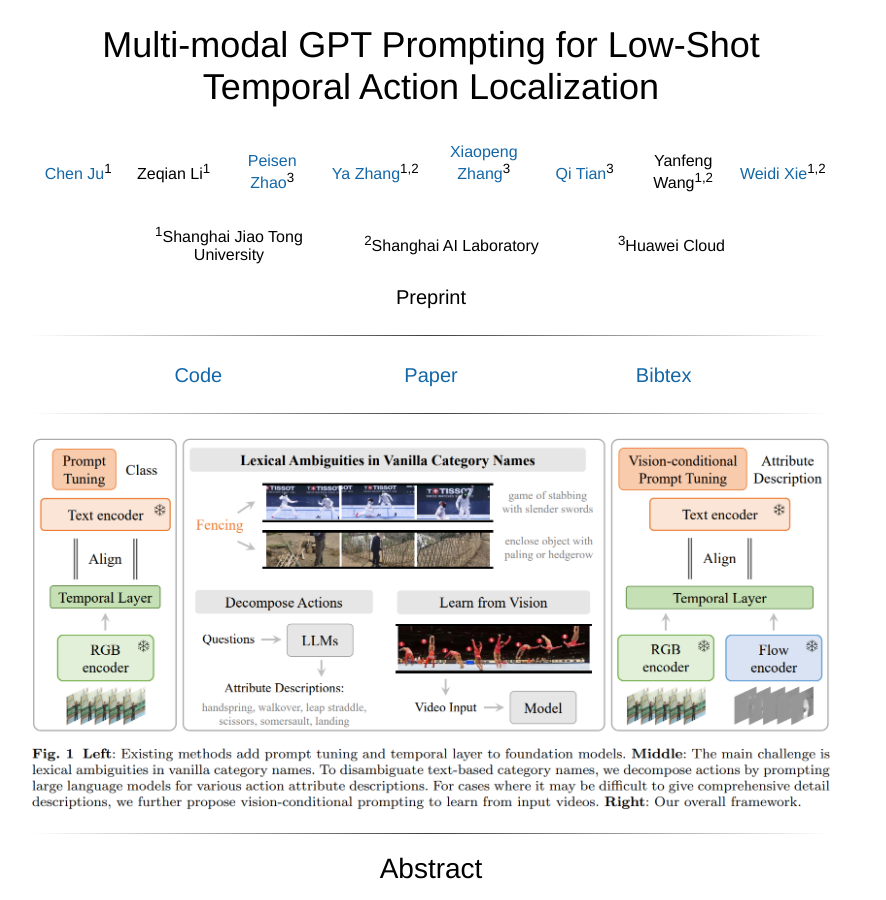
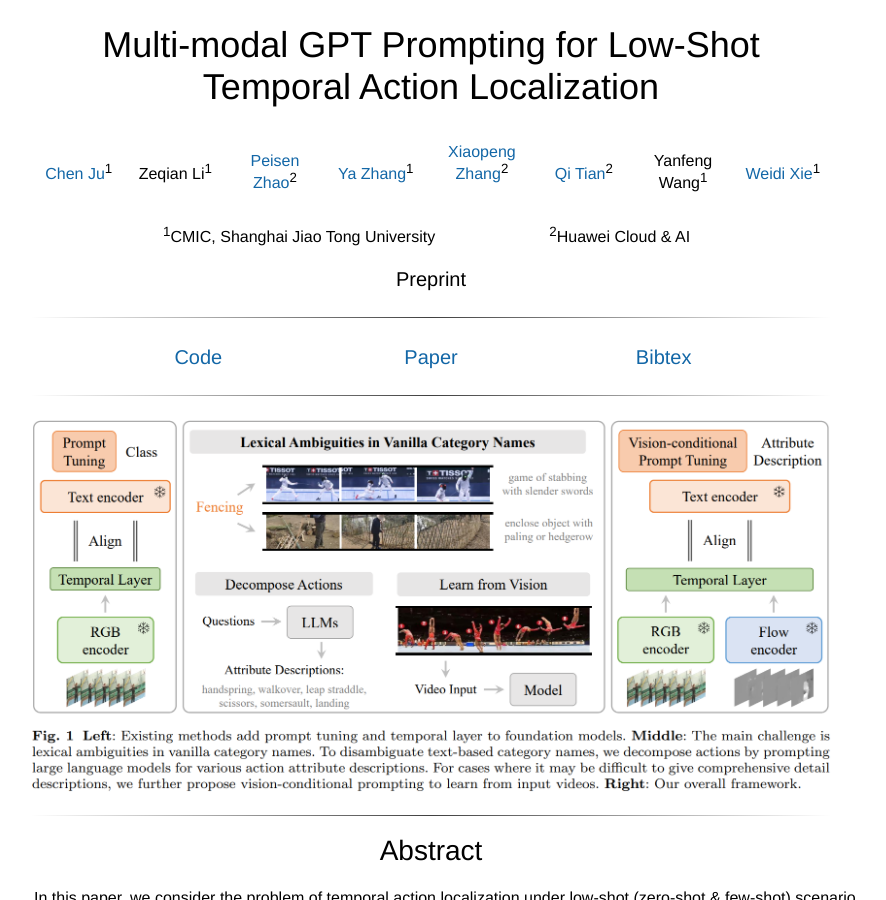
Before and after one commit to ju-chen/Voide1220.github.io, a Jekyll site: the page GPT_prompt/index.html, which Jekyll copies as it is, in a window 1280 px wide and 900 px high. Shown: the whole window, without its empty margins (209-1095 px from the left). Built offline with Jekyll 4.4.1, drawn with Linux system fonts in a browser that asks for light colours; some web fonts are replaced.

Commit message:
Update index.html

```diff
--- a/GPT_prompt/index.html
+++ b/GPT_prompt/index.html
@@ -187,19 +187,19 @@
                 </td>
                     <td align="center" width="160px">
               <center>
-                <span style="font-size:16px"><a href="https://scholar.google.com.hk/citations?user=hCr8Km8AAAAJ&hl=zh-CN&oi=ao">Peisen Zhao</a><sup>3</sup></span>
+                <span style="font-size:16px"><a href="https://scholar.google.com.hk/citations?user=hCr8Km8AAAAJ&hl=zh-CN&oi=ao">Peisen Zhao</a><sup>2</sup></span>
                 </center>
 
                 </td>
                     <td align="center" width="160px">
 	            <center>
-                <span style="font-size:16px"><a href="https://mediabrain.sjtu.edu.cn/yazhang/">Ya Zhang</a><sup>1,2</sup></span>
+                <span style="font-size:16px"><a href="https://mediabrain.sjtu.edu.cn/yazhang/">Ya Zhang</a><sup>1</sup></span>
                 </center>
 
                 </td>
                     <td align="center" width="160px">
               <center>
-                <span style="font-size:16px"><a href="https://scholar.google.com.hk/citations?user=Ud6aBAcAAAAJ&hl=zh-CN&oi=ao">Xiaopeng Zhang</a><sup>3</sup></span>
+                <span style="font-size:16px"><a href="https://scholar.google.com.hk/citations?user=Ud6aBAcAAAAJ&hl=zh-CN&oi=ao">Xiaopeng Zhang</a><sup>2</sup></span>
                 </center>
 
 		<br/>
@@ -207,19 +207,19 @@
                 </td>
                     <td align="center" width="160px">
               <center>
-                <span style="font-size:16px"><a href="https://scholar.google.com.hk/citations?user=61b6eYkAAAAJ&hl=zh-CN">Qi Tian</a><sup>3</sup></span>
+                <span style="font-size:16px"><a href="https://scholar.google.com.hk/citations?user=61b6eYkAAAAJ&hl=zh-CN">Qi Tian</a><sup>2</sup></span>
                 </center>
 
 		</td>
                     <td align="center" width="160px">
               <center>
-                <span style="font-size:16px">Yanfeng Wang<sup>1,2</sup></span>
+                <span style="font-size:16px">Yanfeng Wang<sup>1</sup></span>
                 </center>
 
                 </td>
                     <td align="center" width="160px">
               <center>
-                <span style="font-size:16px"><a href="https://weidixie.github.io/">Weidi Xie</a><sup>1,2</sup></span>
+                <span style="font-size:16px"><a href="https://weidixie.github.io/">Weidi Xie</a><sup>1</sup></span>
                 </center>
             </tr>
 
@@ -234,17 +234,13 @@
                 </td>
                     <td align="center" width="300px">
               <center>
-                    <span style="font-size:16px"><sup>1</sup>Shanghai Jiao Tong University</span>
+                    <span style="font-size:16px"><sup>1</sup>CMIC, Shanghai Jiao Tong University</span>
                 </center>
+
                 </td>
                     <td align="center" width="300px">
               <center>
-                    <span style="font-size:16px"><sup>2</sup>Shanghai AI Laboratory</span>
-                </center>
-                </td>
-                    <td align="center" width="300px">
-              <center>
-                    <span style="font-size:16px"><sup>3</sup>Huawei Cloud</span>
+                    <span style="font-size:16px"><sup>2</sup>Huawei Cloud & AI</span>
                 </center>
                 </td>
         </tr></tbody></table>
```
